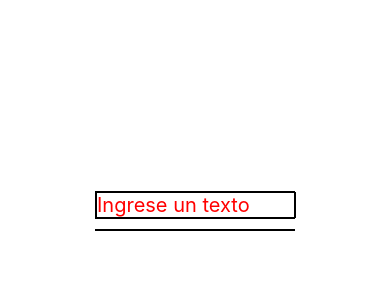
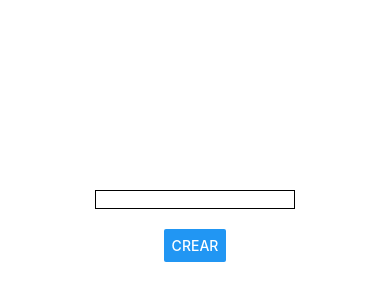
Before and after one commit to brunovillero/react_native, a React Native app: screen / in a window 390 px wide. Shown: the part 206-506 px from the top of the page. Built offline with nearby package versions, Linux system fonts and the light colour scheme.

Commit message:
TA_3 finalizado

```diff
--- a/App.tsx
+++ b/App.tsx
@@ -12,25 +12,40 @@ import {
   StyleSheet,
   Text,
   View,
-  TextInput
+  TextInput,
+  Button
 } from 'react-native';
 
 function App(): React.JSX.Element {
 
-  const [text, setText] = useState('');
+  const [task, setTask] = useState('');
+  const [tasks, setTasks] = useState<string[]>([]);
 
-  const handleTextChange = (text: string) => {
-    setText(text);
-  }
+  const handlePress = () => {
+    setTasks([...tasks, task]);
+    setTask('');
+  };
+
+  const handleRemove = (task: string) => () => {
+    setTasks(tasks.filter(t => t !== task));
+  };
 
   return (
     <SafeAreaView style={styles.container}>
       <View style={styles.textInput}>
-        <TextInput onChangeText={handleTextChange} value={text} style={styles.textInput} placeholder='Ingrese un texto' />
+        <TextInput onChangeText={setTask} value={task} />
       </View>
       <View>
+        <Button title='Crear' onPress={handlePress} />
       </View>
-      <Text style={styles.text}>{text}</Text>
+      <View>
+        {tasks.map((task, index) => (
+          <View>
+            <Text>{task}</Text>
+            <Button title='Remover' onPress={handleRemove(task)}/>
+          </View>
+        ))}
+      </View>
     </SafeAreaView>
   );
 }
@@ -59,6 +74,7 @@ const styles = StyleSheet.create({
     borderWidth: 1,
     color: 'red',
     fontSize: 20,
+    margin: 20
   },
 });
 
```
